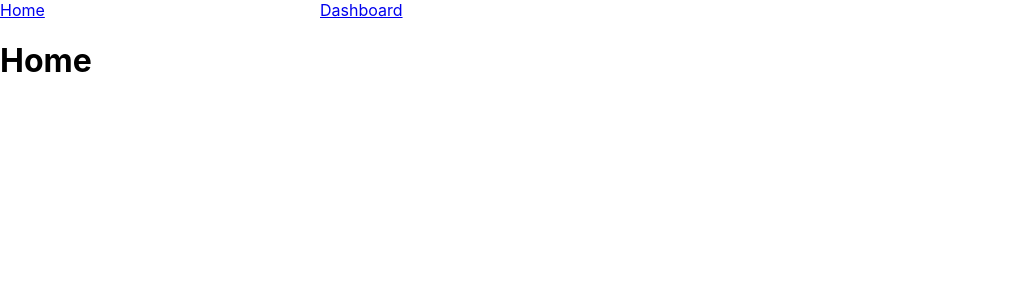
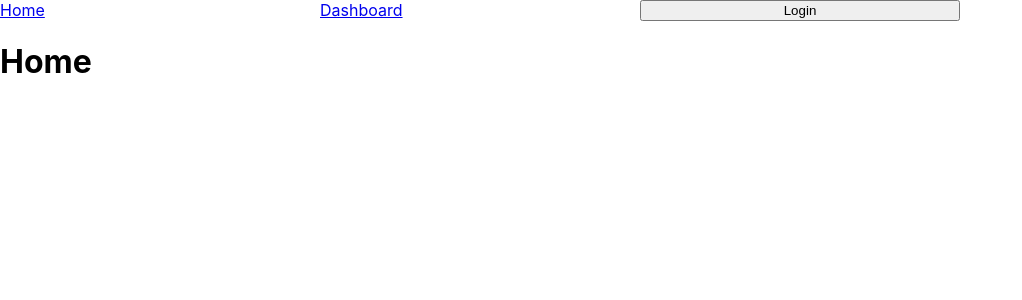
Before and after one commit to stedza93/WebCourse-Frontend, a React (Create React App) app in the folder router-app/: page / in a window 1280 px wide. Shown: the top 300 px of the page, without its empty margins (0-1022 px from the left). Built offline with nearby package versions, Linux system fonts and the light colour scheme.

Commit message:
Login dugme za promjenu statusa

```diff
--- a/router-app/src/App.js
+++ b/router-app/src/App.js
@@ -3,7 +3,7 @@ import { BrowserRouter, Route, Link, Switch } from "react-router-dom";
 import { Home } from "./components/Home";
 import { Dashboard } from "./components/Dashboard";
 import { PrivateRoute } from "./PrivateRoute";
-
+import { auth } from "./auth/authService";
 class App extends React.Component {
   render() {
     return (
@@ -14,6 +14,7 @@ class App extends React.Component {
           >
             <Link to="/">Home</Link>
             <Link to="/dashboard">Dashboard</Link>
+            <button onClick={()=>auth.login()}>Login</button>
           </div>
           <Switch>
             <Route exact path="/" component={Home}></Route>
--- a/router-app/src/auth/authService.js
+++ b/router-app/src/auth/authService.js
@@ -3,6 +3,7 @@ class AuthService {
     getAuthStatus() {return this.isAuthenticated; }
     login() {
       this.isAuthenticated = true;
+      alert('Ulogovan')
     }
     logout() {
       this.isAuthenticated = false;
```
